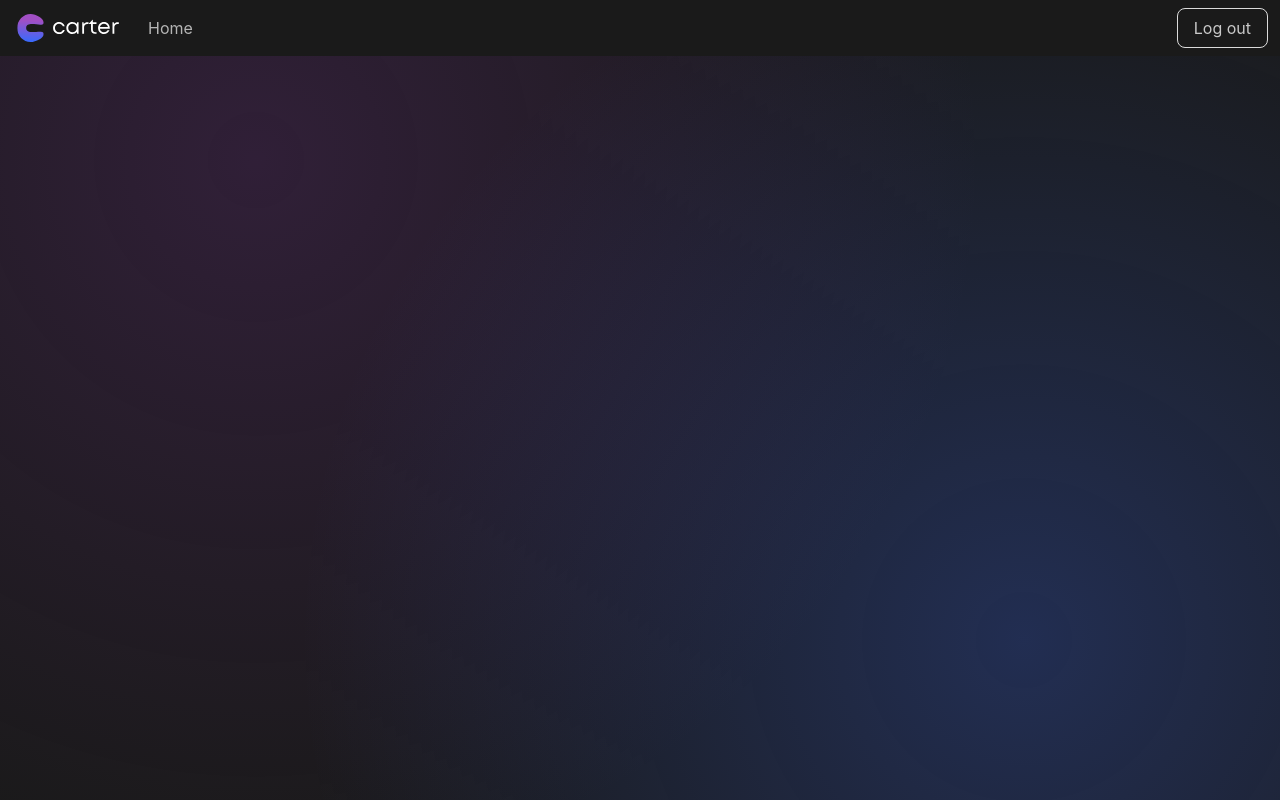
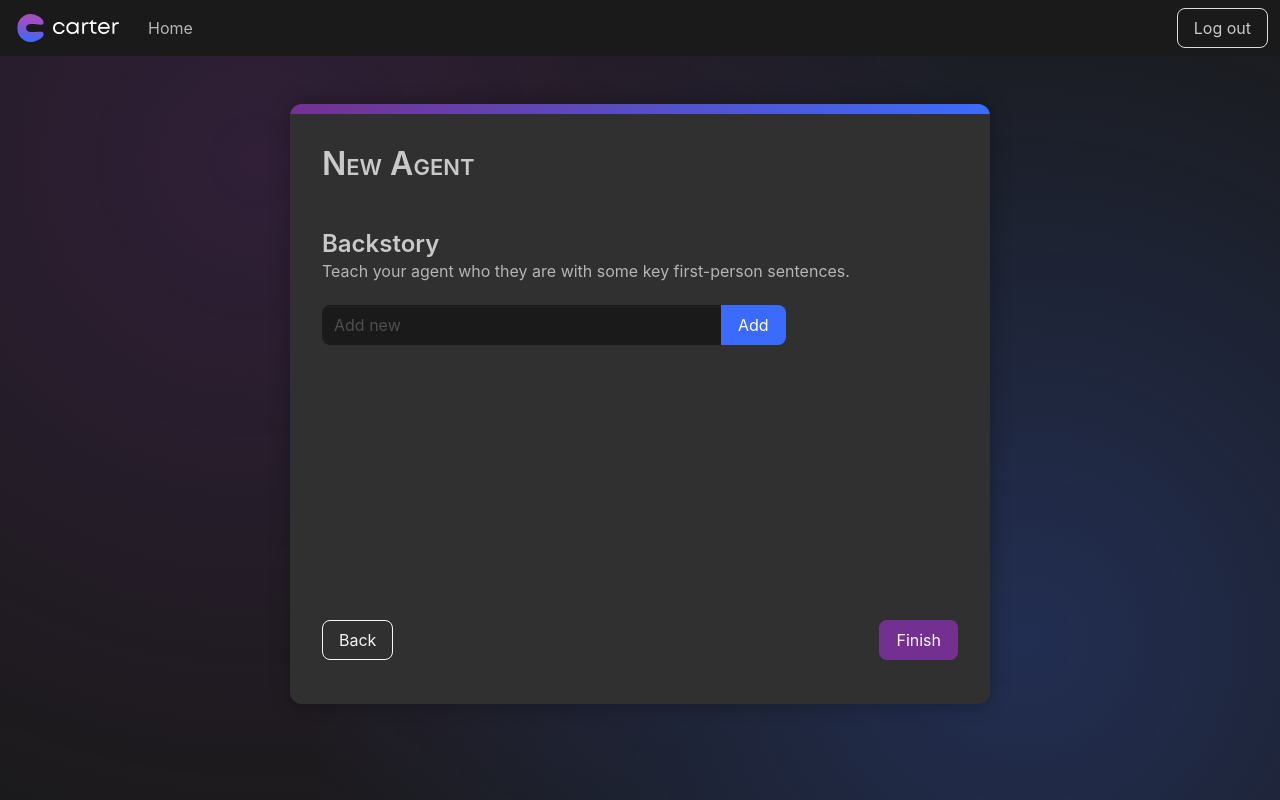
Before and after one commit to CallumWatkins/carter-new-agent, a Vue app in the folder client/: page /new-agent/backstory in a window 1280 px wide. Before the commit this address had no page. Built offline with nearby package versions, Linux system fonts and the light colour scheme.

Commit message:
Create NewAgentBackstoryView

```diff
--- /dev/null
+++ b/client/src/components/SentenceCollection.vue
@@ -0,0 +1,91 @@
+<script setup lang="ts">
+import { ref } from "vue";
+
+defineProps<{
+  label?: string;
+  sentences: string[];
+}>();
+
+const addingNewValue = ref("");
+
+const emit = defineEmits<{
+  (e: "add", tag: string): void;
+  (e: "remove", tag: string): void;
+}>();
+
+function removeSentence(sentence: string) {
+  emit("remove", sentence);
+}
+
+function addNewSentence() {
+  const newSentence = addingNewValue.value.trim();
+  if (newSentence.length > 0) {
+    emit("add", addingNewValue.value);
+  }
+  addingNewValue.value = "";
+}
+</script>
+
+<template>
+  <div class="field">
+    <label v-if="label" class="label">{{ label }}</label>
+
+    <div class="block">
+      <TransitionGroup name="fade" class="panel" tag="div">
+        <a
+          v-for="sentence in sentences"
+          :key="sentence"
+          class="panel-block"
+          href="#"
+          @click.prevent="removeSentence(sentence)"
+          >{{ sentence }}</a
+        >
+      </TransitionGroup>
+    </div>
+    <div class="field has-addons">
+      <div class="control new-sentence">
+        <input
+          class="input"
+          type="text"
+          placeholder="Add new"
+          @keypress.enter="addNewSentence"
+          v-model="addingNewValue"
+        />
+      </div>
+      <div class="control">
+        <a class="button is-link" @click="addNewSentence">Add</a>
+      </div>
+    </div>
+  </div>
+</template>
+
+<style scoped lang="scss">
+.panel {
+  .panel-block {
+    &:hover {
+      color: white;
+      text-decoration: line-through;
+    }
+
+    &:first-child {
+      border-top-left-radius: 12px;
+      border-top-right-radius: 12px;
+    }
+  }
+}
+
+.new-sentence {
+  flex-grow: 1;
+  max-width: 400px;
+}
+
+.fade-enter-active,
+.fade-leave-active {
+  transition: opacity 0.2s ease;
+}
+
+.fade-enter-from,
+.fade-leave-to {
+  opacity: 0;
+}
+</style>
--- a/client/src/router/index.ts
+++ b/client/src/router/index.ts
@@ -4,6 +4,7 @@ import AgentView from "../views/AgentView.vue";
 import NewAgentIdentityView from "../views/new-agent/NewAgentIdentityView.vue";
 import NewAgentPersonalityView from "../views/new-agent/NewAgentPersonalityView.vue";
 import NewAgentUsageView from "@/views/new-agent/NewAgentUsageView.vue";
+import NewAgentBackstoryView from "@/views/new-agent/NewAgentBackstoryView.vue";
 
 const router = createRouter({
   history: createWebHistory(import.meta.env.BASE_URL),
@@ -39,6 +40,11 @@ const router = createRouter({
           name: "new-agent-usage",
           component: NewAgentUsageView,
         },
+        {
+          path: "backstory",
+          name: "new-agent-backstory",
+          component: NewAgentBackstoryView,
+        },
       ],
     },
   ],
--- /dev/null
+++ b/client/src/views/new-agent/NewAgentBackstoryView.vue
@@ -0,0 +1,47 @@
+<script setup lang="ts">
+import SentenceCollection from "@/components/SentenceCollection.vue";
+import type AgentData from "@/models/AgentData";
+import { watch } from "vue";
+
+const props = defineProps<{
+  newAgentData: AgentData;
+}>();
+
+const emit = defineEmits<{
+  (e: "change", done: boolean): void;
+}>();
+
+watch(
+  props.newAgentData,
+  (newData) => {
+    emit("change", newData.backstory.length > 0);
+  },
+  { immediate: true }
+);
+
+function addBackstory(backstory: string) {
+  if (props.newAgentData.backstory.includes(backstory)) return;
+  props.newAgentData.backstory.push(backstory);
+}
+
+function removeBackstory(backstory: string) {
+  props.newAgentData.backstory.splice(
+    props.newAgentData.backstory.indexOf(backstory),
+    1
+  );
+}
+</script>
+
+<template>
+  <div class="block">
+    <h2 class="title is-4">Backstory</h2>
+    <h3 class="subtitle is-6">
+      Teach your agent who they are with some key first-person sentences.
+    </h3>
+    <SentenceCollection
+      :sentences="newAgentData.backstory"
+      @add="addBackstory"
+      @remove="removeBackstory"
+    />
+  </div>
+</template>
```
